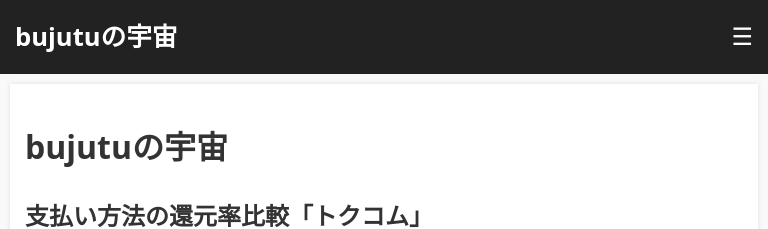
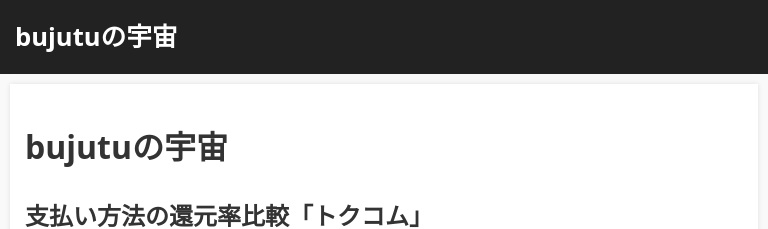
Before and after one commit to bujutu/bujutu.github.io, a Jekyll site: the page built from index.html, in a window 768 px wide. Shown: the top 229 px of the page. Built offline with Jekyll 4.4.1, drawn with Linux system fonts in a browser that asks for light colours.

Commit message:
Update style.css

```diff
--- a/assets/css/style.css
+++ b/assets/css/style.css
@@ -38,9 +38,7 @@
   font-weight: bold;
 }
 
-/* ハンバーガーメニューは初期非表示（PC用） */
 .menu-button {
-  display: none;
   font-size: 24px;
   cursor: pointer;
 }
@@ -96,18 +94,15 @@
    #mobile-sidebar{
       display: none;
    }
+   .menu-button {
+      display: none;
+   }
 }
 
 /* ===========================
    スマホ対応（max-width:768px）
 =========================== */
 @media (max-width: 768px) {
-
-  /* ハンバーガーメニューを表示 */
-  .menu-button {
-    display: block;
-  }
-
   /* ヘッダー内のナビは非表示 */
   .site-nav {
     display: none;
```
